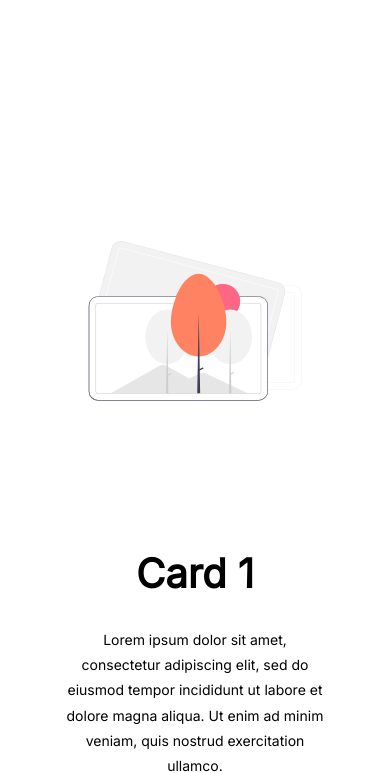
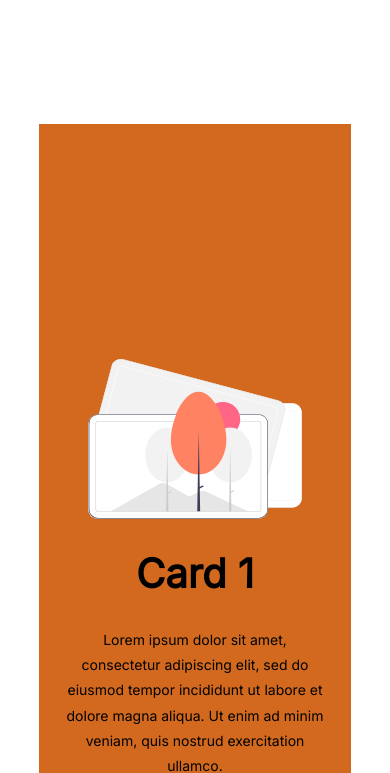
Before and after one commit to corey613/reddit-cards, a plain HTML site: page index.html in a window 390 px wide. Shown: the part 720-1493 px from the top of the page. Drawn offline with Linux system fonts and the light colour scheme.

Commit message:
Update style.css

```diff
--- a/style.css
+++ b/style.css
@@ -278,6 +278,7 @@ nav ul li a img:hover{
     .cardWrapper{
         width: 80%;
         height: 700px;
+        background: chocolate;
         display: flex;
         flex-direction: column;
         align-items: center;
@@ -300,6 +301,8 @@ nav ul li a img:hover{
 .cardsPhoto {
     width: auto;
     height: 300px;
+    display: flex;
+    align-items: flex-end;
 }
 
 .cardsPhoto img{
```
